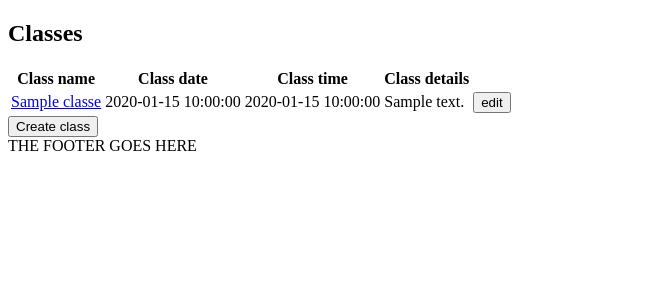
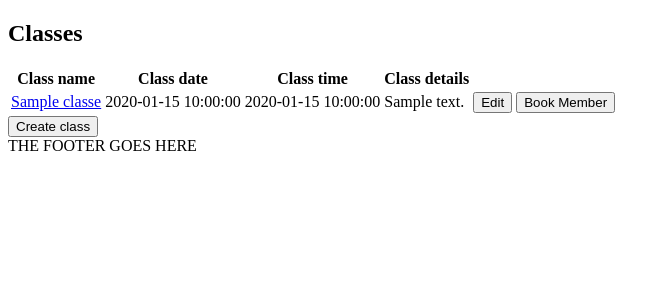
Before and after one commit to danikav/gym_management_project, a Flask app: page /classes in a window 1280 px wide. Shown: the part 96-396 px from the top of the page, without its empty margins (0-670 px from the left). Run offline with Flask 2, Linux system fonts and the light colour scheme; a database or web service that is not in the repository returns one stand-in record (values such as "Sample title"); some libraries are stand-ins or nearby versions.

Commit message:
book member button added and route/logic

```diff
--- a/controllers/gymclasses_controller.py
+++ b/controllers/gymclasses_controller.py
@@ -1,7 +1,9 @@
 from flask import Flask, render_template, request, redirect
 from flask import Blueprint
 from models.gymclass import Gymclass
+from models.booking import Booking
 import repositories.gymclass_repository as gymclass_repository
+import repositories.booking_repository as booking_repository
 
 gymclasses_blueprint = Blueprint("classes", __name__)
 
@@ -45,3 +47,15 @@ def update_class(id):
     gymclass = Gymclass(name, date, time, details, id)
     gymclass_repository.update(gymclass)
     return redirect("/classes")
+
+@gymclasses_blueprint.route("/classes/<id>/book")
+def book_member(id):
+    gymclass = gymclass_repository.select_class(id)
+    return render_template('classes/book.html', gymclass=gymclass)
+
+@gymclasses_blueprint.route("/classes/<id>", methods=["POST"])
+def update_bookings(id):
+    name = request.form["name"]
+    booking = Booking(name, gymclass.id, id)
+    booking_repository.save(booking)
+    return redirect("/classes")
--- /dev/null
+++ b/templates/classes/book.html
@@ -0,0 +1,5 @@
+{% extends 'base.html' %}
+
+{% block content %}
+TEST
+{% endblock %}
--- a/templates/classes/index.html
+++ b/templates/classes/index.html
@@ -17,7 +17,8 @@
     <td>{{class.date}}</td>
     <td>{{class.time}}</td>
     <td>{{class.details}}</td>
-    <td><a href="/classes/{{ class.id }}/edit"> <button id=edit >edit</button></a></td>
+    <td><a href="/classes/{{ class.id }}/edit"> <button id=edit >Edit</button></a></td>
+    <td><a href="/classes/{{ class.id }}/book"> <button id=book >Book Member</button></a></td>
     {% endfor %}
   </tr>
   </table>
```
